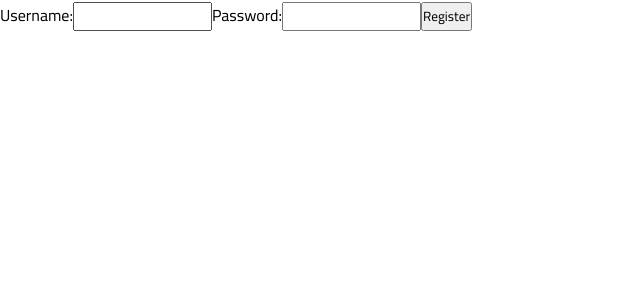
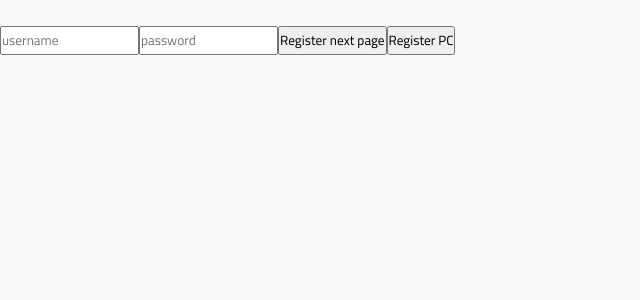
Before and after one commit to KSnie/React-Project, a React (Create React App) app: page / in a window 1280 px wide. Both pictures are taken after a click on the button "Register". Shown: the top 300 px of the page, without its empty margins (0-640 px from the left). Built offline with nearby package versions, Linux system fonts and the light colour scheme.

Commit message:
Register Complete non css

```diff
--- a/src/App.jsx
+++ b/src/App.jsx
@@ -23,6 +23,7 @@ function App() {
   const [currentSlide, setCurrentSlide] = useState(false);
   const [isAuthenticated, setIsAuthenticated] = useState(false); // Track authentication status
   const [userRole, setUserRole] = useState(null);
+  const [userName, setUserName] = useState(null);
 
   const handlePageChange = (page) => {
     setCurrentPage(page);
@@ -32,19 +33,29 @@ function App() {
     setCurrentSlide(option);
   };
 
-  const handleAuthentication = (status, username, password) => {
+  const handleAuthentication = (status, username, password , fullname,dateofbirth,phonenumber,county,detaillink) => {
+
+    console.log("Username:", username);
+    console.log("Password:", password);
+    console.log("Fullname:", fullname);
+    console.log("Date of Birth:", dateofbirth);
+    console.log("Phone Number:", phonenumber);
+    console.log("County:", county);
+    console.log("Detail Link:", detaillink);
+
     setIsAuthenticated(status);
 
     if (status) {
-      // Check the username and password against the array of users
       const foundUser = data.find(
         (user) => user.username === username && user.password === password
       );
 
       if (foundUser) {
         setUserRole(foundUser.role);
+        setUserName(foundUser.username);
+
       } else {
-        // Default to 'user' role if no matching user is found
+        setUserName(username);
         setUserRole('user');
       }
     }
@@ -57,7 +68,7 @@ function App() {
           <AuthPage onAuthentication={handleAuthentication} data={data} />
         ) : (
           <div>
-            <Header userRole={userRole} statusSlide={handleSlideToggle} />
+            <Header userRole={userRole} userName={userName} statusSlide={handleSlideToggle} />
             <div className="Main">
               <Slidebar
                 userRole={userRole}
--- a/src/component/Header.jsx
+++ b/src/component/Header.jsx
@@ -7,7 +7,7 @@ import sortIcon from "./image/sortIcon.svg";
 import settingIcon from "./image/settingIcon.svg";
 import sidebarIcon from "./image/sidebarIcon.svg";
 
-function Header({ userRole , statusSlide } ) {
+function Header({ userRole , userName, statusSlide } ) {
   const [isSidebarVisible, setIsSidebarVisible] = useState(true);
 
   const toggleSidebar = () => {
@@ -36,7 +36,7 @@ function Header({ userRole , statusSlide } ) {
         <div className="app-profile">
           <img className="app-profile-img" src={profile} alt="Profile" />
           <div className="app-profile-info">
-            <h3>Kasidis C.</h3>
+            <h3>{userName}</h3>
             <p>{userRole}</p>
           </div>
 
--- a/src/component/css-pages/LoginForm.css
+++ b/src/component/css-pages/LoginForm.css
@@ -6,9 +6,10 @@
     font-family: 'Cairo', sans-serif;
 }
 
-body {
-    padding-top: 0px;
+.main-content {
+    margin-top: -24px;
     background-color: #ffffff;
+    height: 100vh;
 }
 
 .Login-header {
@@ -141,6 +142,7 @@ body {
     height: 45px;
     border: none;
     background-color: #DD1212;
+    filter: drop-shadow(0 2px 8px rgba(254, 39, 39, 0.323));
     color: #ffffff;
     font-size: 15px;
     font-weight: bold;
--- a/src/component/pages/AuthPage.jsx
+++ b/src/component/pages/AuthPage.jsx
@@ -1,17 +1,39 @@
 import React, { useState } from "react";
 import LoginForm from "./LoginForm"; // Import your LoginForm component
 import RegisterForm from "./RegisterForm"; // Import your RegisterForm component
+import RegisterFormPc from "./RegisterFormPc";
+import Registerinfo from "./Registerinfo";
+import Pcsent from "./Pcsent";
 
 const AuthPage = ({ onAuthentication, data }) => {
   const [isLogin, setIsLogin] = useState(true);
   const [errorMessage, setErrorMessage] = useState("");
+  const [isRegisterpc, setRegisterpc] = useState(true);
+  const [isRegister, setRegister] = useState(true);
+  const [isPcRequest, setPcRequest] = useState(true);
+
+  const [isusername, setUsername] = useState("");
+  const [ispassword, setPassword] = useState("");
 
   const handleToggleForm = () => {
     setIsLogin((prevIsLogin) => !prevIsLogin);
     setErrorMessage(""); // Clear error message when toggling forms
   };
 
-  const handleAuthenticationLocal = (username, password) => {
+  const handleToggleFormRegisterPC = () => {
+    setRegisterpc((prevIsRegisterpc) => !prevIsRegisterpc);
+  };
+
+  const handleToggleFormRegister = () => {
+    setRegister((prevIsRegister) => !prevIsRegister);
+  };
+
+  const handleToggleFormisPcRequest = () => {
+    setPcRequest((prevIsRegisterRequest) => !prevIsRegisterRequest);
+  };
+
+  const handleAuthenticationLocal = (option,username, password , fullname,dateofbirth,phonenumber,county,detaillink) => {
+    if (option === "login") {
       const foundUser = data.find(
         (user) => user.username === username && user.password === password
       );
@@ -20,6 +42,15 @@ const AuthPage = ({ onAuthentication, data }) => {
         onAuthentication(true, username, password);
       } else {
         setErrorMessage("Wrong username or password. Please try again.");
+      }
+    } else if (option === "register") {
+      setUsername(username)
+      setPassword(password)
+
+    } else if (option === "registerinfo") {
+      onAuthentication(true, isusername, ispassword , fullname, dateofbirth, phonenumber, county, detaillink);
+    } else if (option === "registerPc") {
+      onAuthentication(false, isusername, ispassword, fullname, dateofbirth, phonenumber, county,detaillink);
     }
   };
 
@@ -32,10 +63,22 @@ const AuthPage = ({ onAuthentication, data }) => {
           errorMessage={errorMessage}
         />
       ) : (
-        <RegisterForm onAuthentication={onAuthentication} />
+        isRegisterpc ? (
+          isRegister ? (
+            <RegisterForm onAuthentication={handleAuthenticationLocal} isRegisterpc={handleToggleFormRegisterPC} isRegister={handleToggleFormRegister}/>
+          ) : (
+            <Registerinfo onAuthentication={handleAuthenticationLocal} />
+          )
+        ) : (
+          isPcRequest ? (
+            <RegisterFormPc onAuthentication={handleAuthenticationLocal} isPcRequest = {handleToggleFormisPcRequest} />
+          ) : (
+            <Pcsent handleToggleForm={handleToggleForm} isRegisterpc={handleToggleFormRegisterPC} isPcRequest = {handleToggleFormisPcRequest}/>
+          )
+        )
       )}
     </div>
   );
-};
+}
 
 export default AuthPage;
--- a/src/component/pages/Data.json
+++ b/src/component/pages/Data.json
@@ -1,5 +1,6 @@
 [
     { "username": "admin", "password": "admin", "role": "admin" },
     { "username": "admin1", "password": "admin1", "role": "admin" },
+    { "username": "Isusbiw", "password": "1234", "role": "admin" },
     { "username": "user", "password": "user", "role": "user" }
 ]
--- a/src/component/pages/LoginForm.jsx
+++ b/src/component/pages/LoginForm.jsx
@@ -11,11 +11,11 @@ const LoginForm = ({ onAuthentication, handleToggleForm, errorMessage }) => {
 
   const handleSubmit = (e) => {
     e.preventDefault();
-    onAuthentication(username, password);
+    onAuthentication("login",username, password);
   };
 
   return (
-    <div>
+    <div className="main-content">
       <div className="login-container">
         <div className="Login-header">
           <img src={Logo} alt="Logo" />
--- /dev/null
+++ b/src/component/pages/Pcsent.jsx
@@ -0,0 +1,12 @@
+import React from "react";
+
+const Pcsent = ({handleToggleForm ,isRegisterpc, isPcRequest}) => {
+  return (
+    <div>
+      <h2>You already request</h2>
+      <button onClick={() => { handleToggleForm(); isRegisterpc(); isPcRequest(); }}>Back to login</button>
+    </div>
+  );
+};
+
+export default Pcsent;
--- a/src/component/pages/RegisterForm.jsx
+++ b/src/component/pages/RegisterForm.jsx
@@ -1,39 +1,33 @@
 import React, { useState } from "react";
 
-const RegisterForm = ({ onAuthentication }) => {
+const RegisterForm = ({ onAuthentication , isRegisterpc ,isRegister}) => {
   const [username, setUsername] = useState("");
   const [password, setPassword] = useState("");
+  // const [Secondpassword, setSecondPassword] = useState();
+
+
 
   const handleSubmit = (e) => {
-    e.preventDefault();
+    // e.preventDefault();
 
     try {
-      onAuthentication(true, username, password);
+      onAuthentication("register", username, password);
     } catch (error) {
       console.error("Registration failed:", error);
     }
   };
 
   return (
-    <form onSubmit={handleSubmit}>
-      <label>
-        Username:
-        <input
-          type="text"
-          value={username}
-          onChange={(e) => setUsername(e.target.value)}
-        />
-      </label>
-      <label>
-        Password:
-        <input
-          type="password"
-          value={password}
-          onChange={(e) => setPassword(e.target.value)}
-        />
-      </label>
-      <button type="submit">Register</button>
-    </form>
+    <div>
+      <input type="text" onChange={(e) => setUsername(e.target.value)} placeholder="username"/>
+      <input type="text" onChange={(e) => setPassword(e.target.value)} placeholder="password"/>
+      {/* <input type="number" onChange={(e) => setSecondPassword(e.target.value)} placeholder="password agin"/> */}
+
+      <button onClick={() => { isRegister(); handleSubmit(); }}>Register next page</button>
+      <button onClick={() => { isRegisterpc(); handleSubmit(); }}>Register PC</button>
+
+    </div>
+
   );
 };
 
--- /dev/null
+++ b/src/component/pages/RegisterFormPc.jsx
@@ -0,0 +1,38 @@
+import React, { useState } from "react";
+
+const RegisterFormPc = ({ onAuthentication, isPcRequest }) => {
+  const [isfullname, setFullname] = useState("");
+  const [isdateofbirth, setDateofbirth] = useState("");
+  const [isphonenumber, setPhonenumber] = useState("");
+  const [iscountry, setCountry] = useState("");
+
+  const handleSubmit = (e) => {
+    // e.preventDefault();
+
+    try {
+      onAuthentication("registerPc", NaN,NaN,isfullname, isdateofbirth, isphonenumber, iscountry,"https://");
+    } catch (error) {
+      console.error("Registration failed:", error);
+    }
+  };
+
+  return (
+    <div>
+      {/* <form onSubmit={handleSubmit}> */}
+        <input type="text" onChange={(e) => setFullname(e.target.value)} placeholder="Full Name" />
+
+        <input type="date" onChange={(e) => setDateofbirth(e.target.value)} placeholder="Date of Birth" />
+
+        <input type="tel" onChange={(e) => setPhonenumber(e.target.value)} placeholder="Phone Number" />
+
+        <input type="text" onChange={(e) => setCountry(e.target.value)} placeholder="Country" />
+
+        <button onClick={() => { handleSubmit(); }}>submitx</button>
+        <button onClick={() => { isPcRequest(); }}>submitx</button>
+
+      {/* </form> */}
+    </div>
+  );
+};
+
+export default RegisterFormPc;
--- /dev/null
+++ b/src/component/pages/Registerinfo.jsx
@@ -0,0 +1,36 @@
+import React, { useState } from "react";
+
+const Registerinfo = ({ onAuthentication, isRegisterpc }) => {
+  const [isfullname, setFullname] = useState("");
+  const [isdateofbirth, setDateofbirth] = useState("");
+  const [isphonenumber, setPhonenumber] = useState("");
+  const [iscountry, setCountry] = useState("");
+
+  const handleSubmit = (e) => {
+    e.preventDefault();
+
+    try {
+      onAuthentication("registerinfo", NaN,NaN,isfullname, isdateofbirth, isphonenumber, iscountry,NaN);
+    } catch (error) {
+      console.error("Registration failed:", error);
+    }
+  };
+
+  return (
+    <div>
+      <form onSubmit={handleSubmit}>
+        <input type="text" onChange={(e) => setFullname(e.target.value)} placeholder="Full Name" />
+
+        <input type="date" onChange={(e) => setDateofbirth(e.target.value)} placeholder="Date of Birth" />
+
+        <input type="tel" onChange={(e) => setPhonenumber(e.target.value)} placeholder="Phone Number" />
+
+        <input type="text" onChange={(e) => setCountry(e.target.value)} placeholder="Country" />
+
+        <button type="submit">Submit</button>
+      </form>
+    </div>
+  );
+};
+
+export default Registerinfo;
```
Also changed, not shown: package.json (+7 -1 lines), 2 other files (tests, documents, lock files or other folders). Lines whose indentation alone changed are shown as unchanged.
